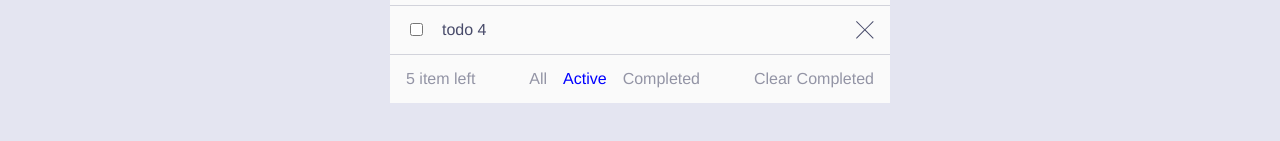
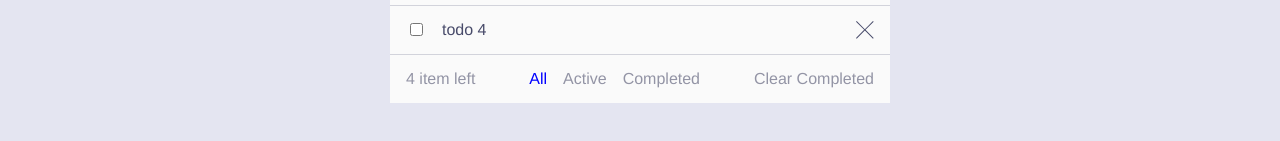
Before and after one commit to nickwang0808/Fullstack-todo-with-dark-theme, a React (Create React App) app in the folder frontend/: page / in a window 1280 px wide. Shown: the part 335-476 px from the top of the page. Built offline with nearby package versions, Linux system fonts and the light colour scheme; a web font is replaced by a local one.

Commit message:
enable filtering

```diff
--- a/frontend/src/App.tsx
+++ b/frontend/src/App.tsx
@@ -1,18 +1,26 @@
+import { useMemo, useState } from "react";
 import AddTodo from "./Components/AddTodo";
 import { Backdrop } from "./Components/Backdrop";
-import BottomActionBar from "./Components/BottomActionBar";
+import BottomActionBar, { activeFilter } from "./Components/BottomActionBar";
 import { Container } from "./Components/Container";
 import TitleRow from "./Components/TitleRow";
 import Todo from "./Components/Todo";
-import { todos } from "./Data/todos";
+import { dummyTodos } from "./Data/todos";
+import { filterBy } from "./Utils";
 
 function App() {
+  const [filter, setFilter] = useState<activeFilter>("all");
+
+  const [todos, setTodos] = useState(dummyTodos);
+
+  const todosFilterd = useMemo(() => filterBy(filter, todos), [filter, todos]);
+
   return (
     <Backdrop>
       <Container>
         <TitleRow />
         <AddTodo />
-        {todos.map(({ name, completed }) => {
+        {todosFilterd.map(({ name, completed }) => {
           return (
             <Todo
               key={name}
@@ -24,12 +32,12 @@ function App() {
           );
         })}
         <BottomActionBar
-          itemsCount={5}
-          handleClickAll={() => {}}
-          handleClickActive={() => {}}
-          handleClickComplete={() => {}}
+          itemsCount={todosFilterd.length}
+          handleClickAll={() => setFilter("all")}
+          handleClickActive={() => setFilter("active")}
+          handleClickComplete={() => setFilter("completed")}
           handleClickClear={() => {}}
-          activeFilter="active"
+          activeFilter={filter}
         />
       </Container>
     </Backdrop>
--- a/frontend/src/Components/BottomActionBar.tsx
+++ b/frontend/src/Components/BottomActionBar.tsx
@@ -22,7 +22,8 @@ const StyledText = styled(StyledBaseText)<{ active?: boolean }>`
   ${({ active }) => active && "color: blue"};
 `;
 
-type activeFilter = "all" | "active" | "completedd";
+export type activeFilter = "all" | "active" | "completed";
+
 interface BottomActionBarProps {
   itemsCount: number;
   activeFilter: activeFilter;
@@ -55,7 +56,7 @@ const BottomActionBar: FC<BottomActionBarProps> = ({
         </StyledText>
         <StyledText
           onClick={handleClickComplete}
-          active={activeFilter === "completedd"}
+          active={activeFilter === "completed"}
         >
           Completed
         </StyledText>
--- a/frontend/src/Data/todos.ts
+++ b/frontend/src/Data/todos.ts
@@ -1,4 +1,9 @@
-export const todos = [
+export interface Todo {
+  name: string;
+  completed: boolean;
+}
+
+export const dummyTodos = [
   {
     name: "todo 1",
     completed: true,
--- /dev/null
+++ b/frontend/src/Utils/index.ts
@@ -0,0 +1,15 @@
+import { activeFilter } from "../Components/BottomActionBar";
+import { Todo } from "../Data/todos";
+
+export const filterBy = (type: activeFilter, todos: Todo[]): Todo[] => {
+  switch (type) {
+    case "all":
+      return todos;
+    case "active":
+      return todos.filter((todo) => todo.completed === false);
+    case "completed":
+      return todos.filter((todo) => todo.completed === true);
+    default:
+      return todos;
+  }
+};
```
